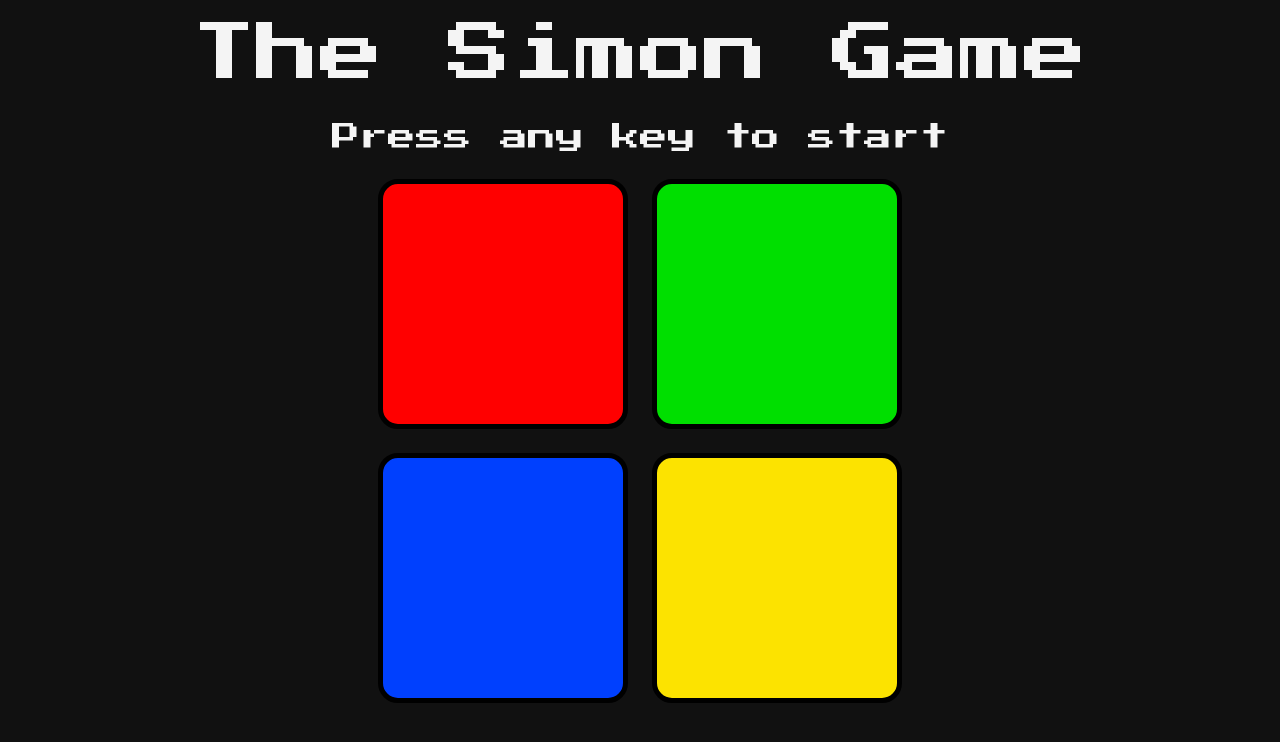
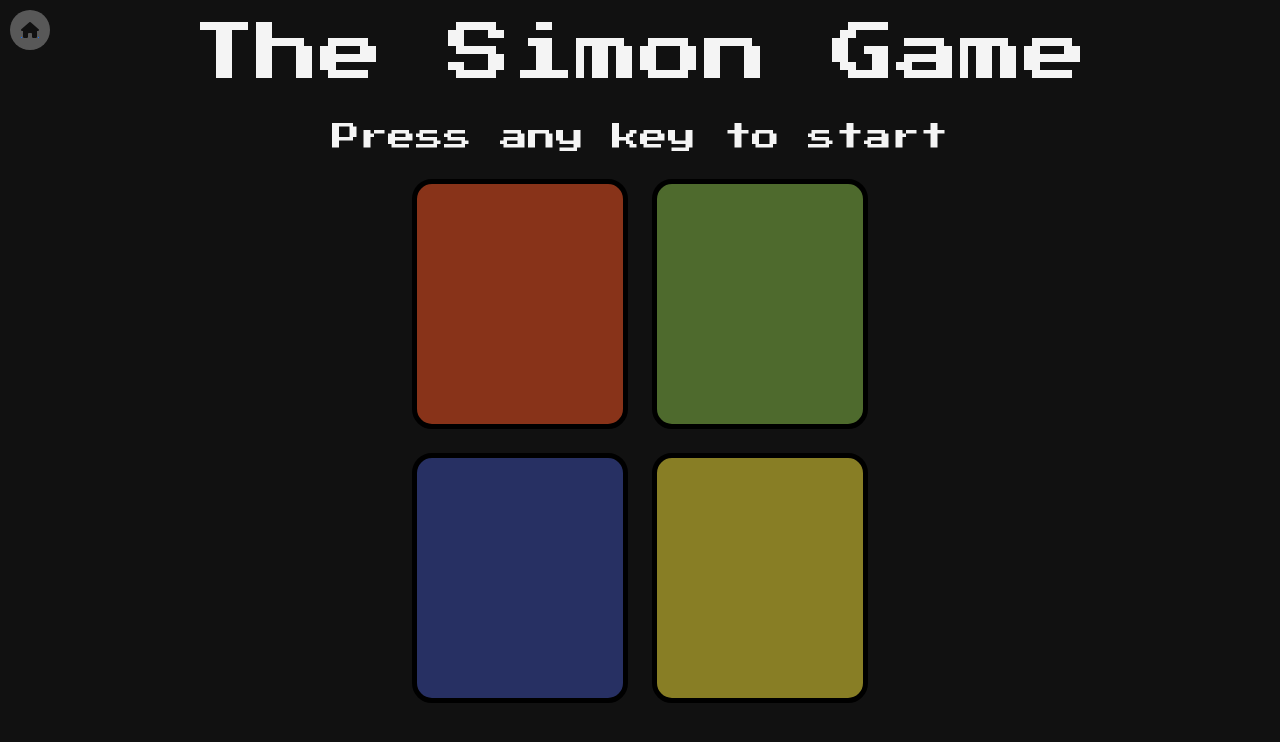
Before and after one commit to UlisseColla/The-Simon-Game, a plain HTML site: page index.html in a window 1280 px wide. Both pictures are taken after a click on the element 502 px from the left and 303 px from the top of the page. Drawn offline with nearby package versions, Linux system fonts and the light colour scheme; a web font is replaced by a local one.

Commit message:
Modifiche colori e aggiunto bottone per tornare al sito principale

```diff
--- a/index.html
+++ b/index.html
@@ -15,6 +15,9 @@
 </head>
 <body>
 
+    <a href="https://mywebsite.ulisse-colla.it/" class="btn-mainsite">
+        <i class="fa-solid fa-house color-bl"></i>
+    </a>
 
     <div class="container-fluid">
         <div class="row justify-content-center">
@@ -42,5 +45,7 @@
     <script src="main.js"></script>
     <!-- Bootstrap JS -->
     <script src="https://cdn.jsdelivr.net/npm/bootstrap@5.3.0-alpha1/dist/js/bootstrap.bundle.min.js" integrity="sha384-w76AqPfDkMBDXo30jS1Sgez6pr3x5MlQ1ZAGC+nuZB+EYdgRZgiwxhTBTkF7CXvN" crossorigin="anonymous"></script>
+    <!-- Fontawesome -->
+    <script src="https://kit.fontawesome.com/89039d3942.js" crossorigin="anonymous"></script>
 </body>
 </html>
--- a/main.js
+++ b/main.js
@@ -10,10 +10,10 @@ let divs = document.querySelectorAll('.div-simon');
 let check = true;
 
 /* Flash function */
-function flash (x, color) {
-    x.style.backgroundColor = "white";
+function flash (idEl, color) {
+    idEl.style.backgroundColor = "var(--r-" + color + "-flash)";
     setTimeout(() => {
-        x.style.backgroundColor = color;
+        idEl.style.backgroundColor = "var(--r-" + color + ")";
     }, 300)
 }
 
--- a/style.css
+++ b/style.css
@@ -1,14 +1,22 @@
 
 :root{
-    --red: rgb(255, 90, 0);
-    --green: rgb(0, 223, 0);
-    --blue: rgb(0, 64, 254);
-    --yellow: rgb(252, 227, 0);
-
-    --body: rgb(53, 31, 101);
     --white: rgb(244, 244, 244);
     --black: rgb(17, 17, 17);
     --dark-red: rgb(240, 30, 44);
+
+    --r-red: rgba(255, 87, 34, 0.5);
+    --r-yellow: rgba(255, 235, 59, 0.5);
+    --r-green: rgba(139, 195, 74, 0.5);
+    --r-blue: rgba(63, 81, 181, 0.5);
+
+    --r-red-flash: rgba(255, 87, 34, 1);
+    --r-yellow-flash: rgba(255, 235, 59, 1);
+    --r-green-flash: rgba(139, 195, 74, 1);
+    --r-blue-flash: rgba(63, 81, 181, 1);
+}
+
+.color-bl {
+    color: var(--black);
 }
 
 body{
@@ -18,7 +26,7 @@ body{
 }
 
 .div-simon {
-    width: 250px;
+    width: 35%;
     height: 250px;
     border: black solid 5px;
     margin: 2%;
@@ -26,18 +34,37 @@ body{
 }
 
 #red {
-    background-color: var(--red);
+    background-color: var(--r-red);
     cursor: pointer;
 }
 #green {
-    background-color: var(--green);
+    background-color: var(--r-green);
     cursor: pointer;
 }
 #yellow {
-    background-color: var(--yellow);
+    background-color: var(--r-yellow);
     cursor: pointer;
 }
 #blue {
-    background-color: var(--blue);
+    background-color: var(--r-blue);
     cursor: pointer;
 }
+
+.btn-mainsite {
+    display: flex;
+    justify-content: center;
+    align-items: center;
+    position: fixed;
+    top: 10px;
+    left: 10px;
+    height: 40px;
+    width: 40px;
+    border-radius: 50%;
+    background-color: rgba(255, 255, 255, 0.3);
+    transition: 0.5s;
+}
+.btn-mainsite:hover {
+    cursor: pointer;
+    transform: scale(1.1);
+    background-color:rgba(255, 255, 255, 0.7) ;
+}
```
